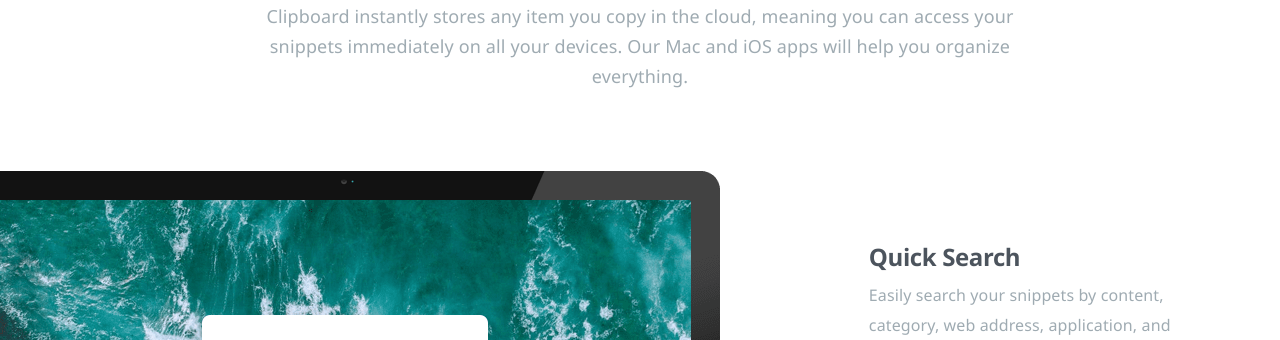
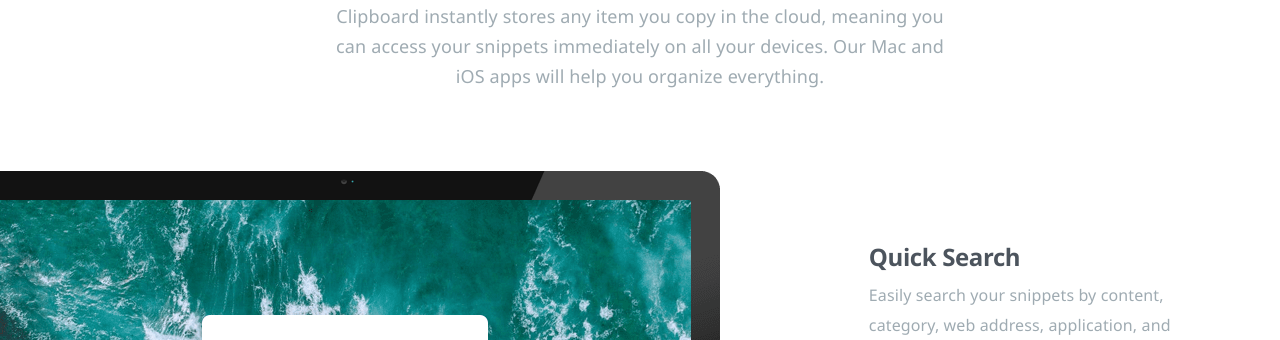
Before and after one commit to juani2/Clipboard-Landing-Page-Challenge, a plain HTML site: page index.html in a window 1280 px wide. Shown: the part 760-1100 px from the top of the page. Drawn offline with Linux system fonts and the light colour scheme; a web font is replaced by a local one.

Commit message:
Minor typgraphy width adjustments on section 1

```diff
--- a/styles.css
+++ b/styles.css
@@ -235,7 +235,7 @@ h3 {
 }
 
 .page-section-1__header p {
-    max-width: 75ch;
+    max-width: 60ch;
 }
 
 .page-section-1__main {
```
